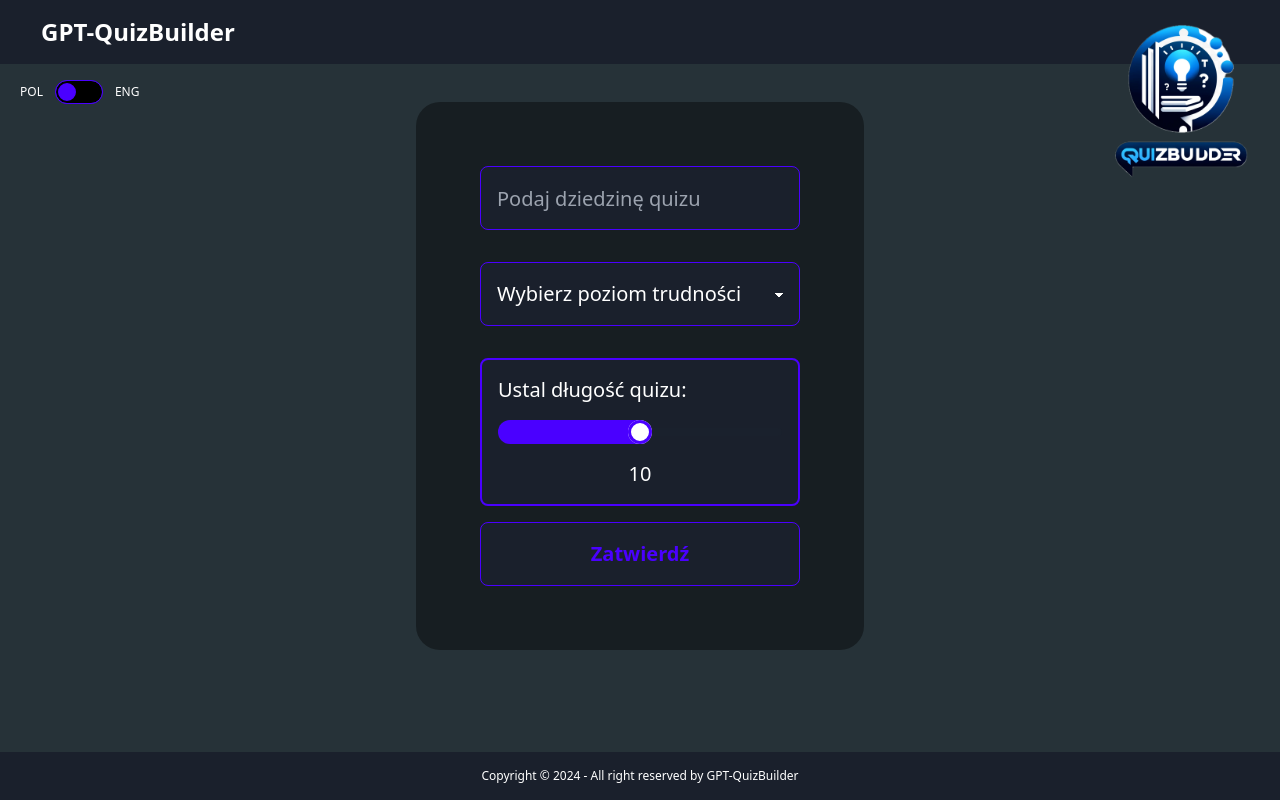
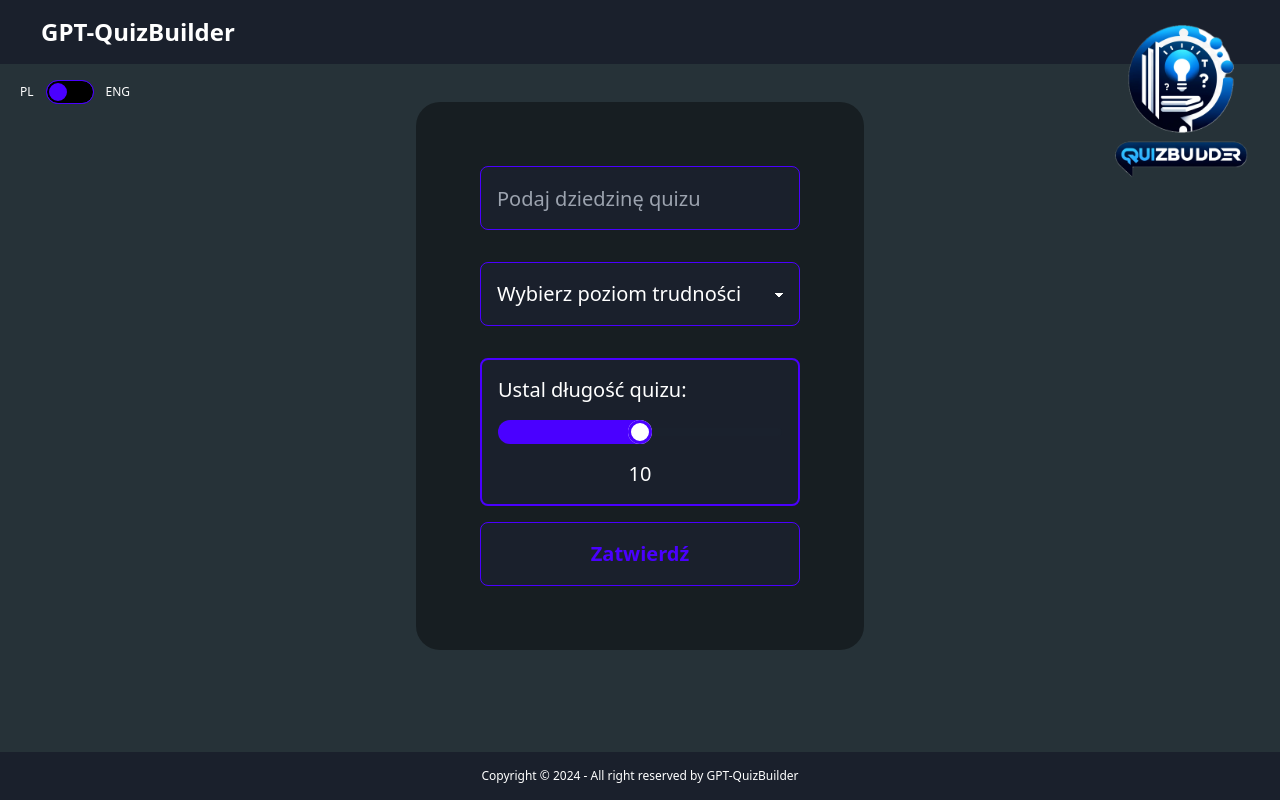
Before and after one commit to Adriann77/GPTQuizBuilder, a React (Vite) app: page / in a window 1280 px wide. Built offline with nearby package versions, Linux system fonts and the light colour scheme; no server answers.

Commit message:
update readme

```diff
--- a/src/components/LanguageSwitcher.tsx
+++ b/src/components/LanguageSwitcher.tsx
@@ -1,7 +1,8 @@
 export const LanguageSwitcher = () => {
+
 	return (
 		<div className='absolute top-[10%] left-5 flex gap-3 text-xs items-center'>
-			<p>POL</p>
+			<p>PL</p>
 			<input
 				type='checkbox'
 				className=' toggle [--tglbg:black] bg-primary hover:bg-primary border-primary'
```
Also changed, not shown: 1 other file (tests, documents, lock files or other folders).
